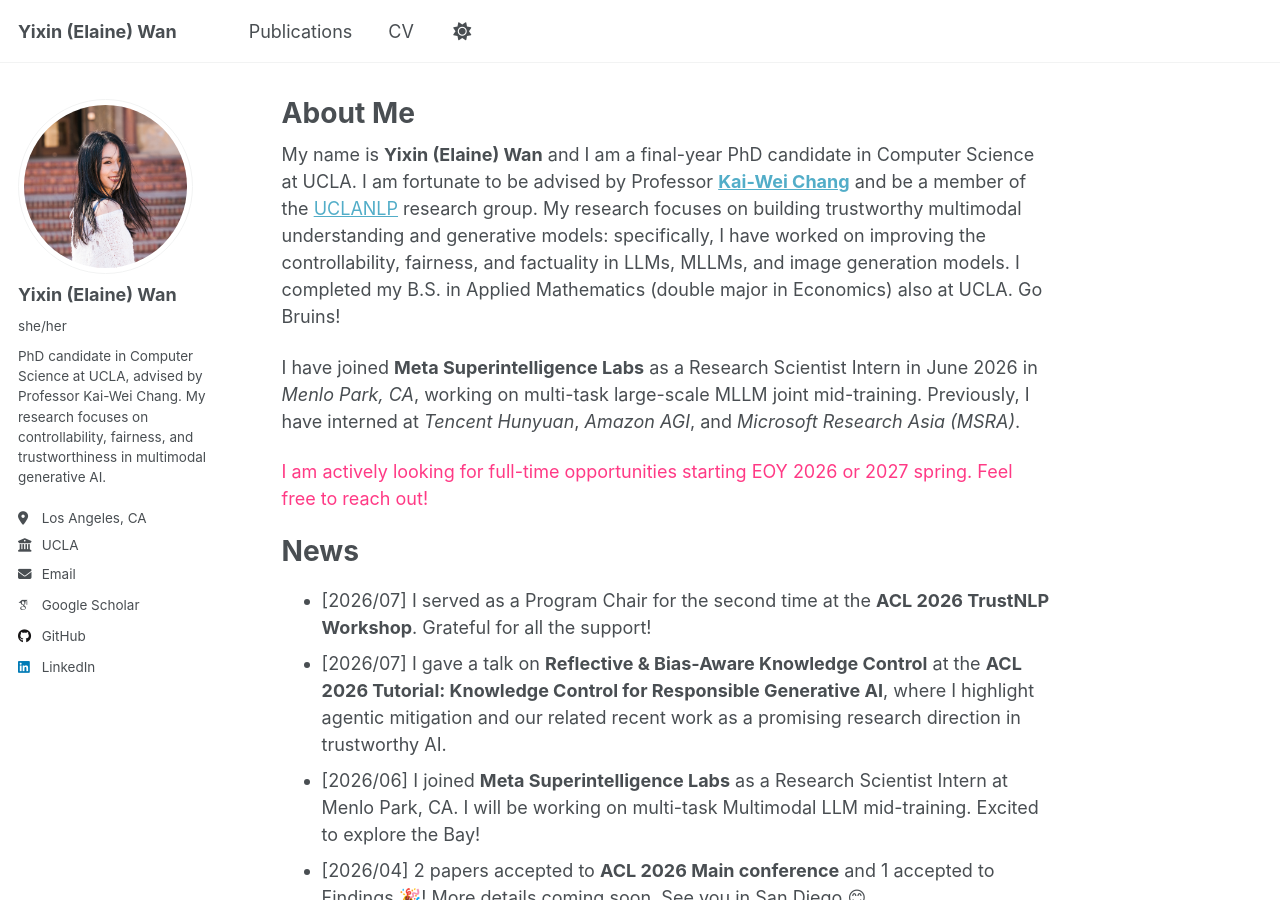
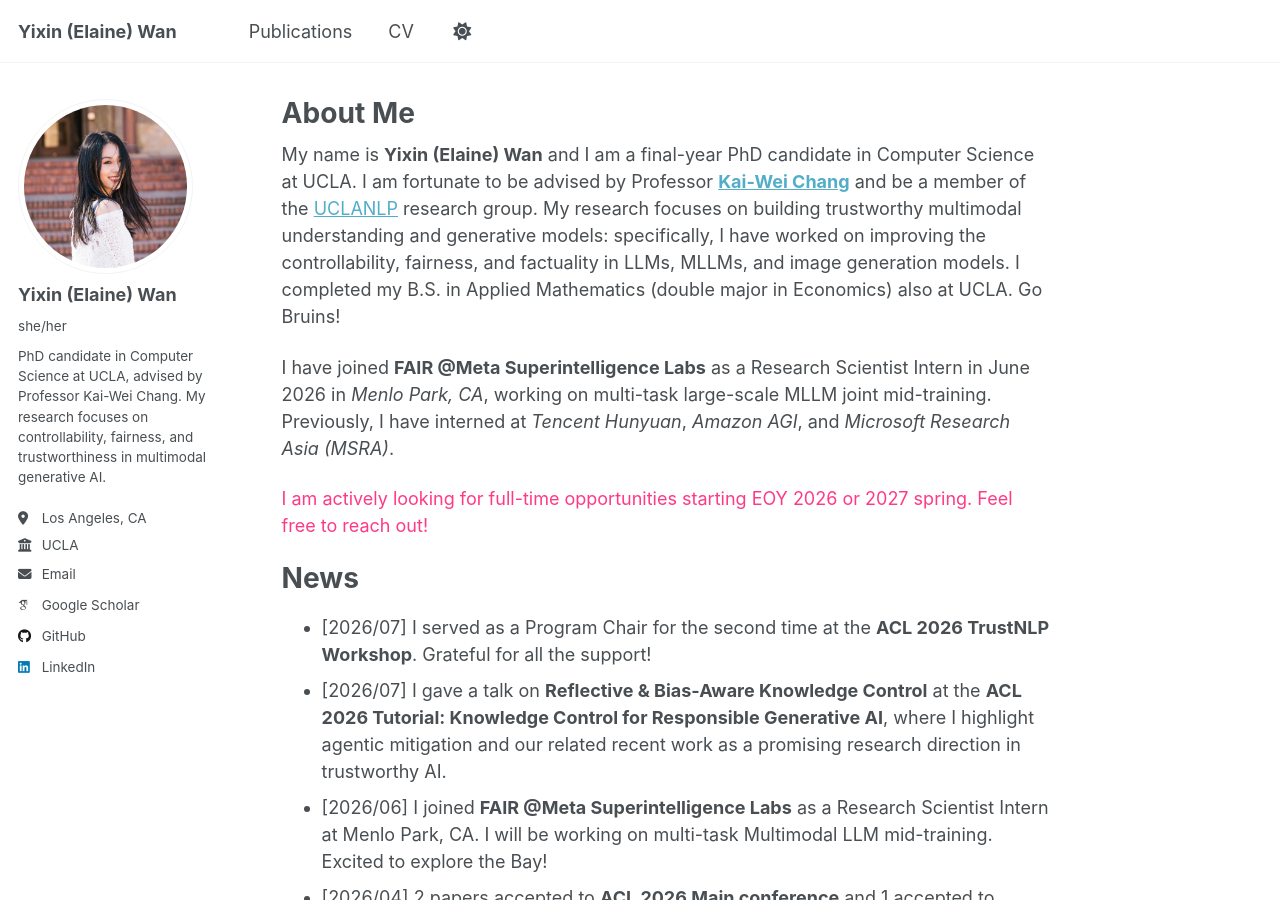
Before and after one commit to elainew728/elainew728.github.io, a Jekyll site: the page built from _pages/about.md, in a window 1280 px wide and 900 px high. Built offline with Jekyll 4.4.1, drawn with Linux system fonts in a browser that asks for light colours; some web fonts are replaced; a script that is not in the unit is left out.

Commit message:
Update about

```diff
--- a/_pages/about.md
+++ b/_pages/about.md
@@ -9,7 +9,7 @@ redirect_from:
 
 My name is **Yixin (Elaine) Wan** and I am a final-year PhD candidate in Computer Science at UCLA. I am fortunate to be advised by Professor [**Kai-Wei Chang**](https://web.cs.ucla.edu/~kwchang/) and be a member of the [UCLANLP](https://web.cs.ucla.edu/~kwchang/members/) research group. My research focuses on building trustworthy multimodal understanding and generative models: specifically, I have worked on improving the controllability, fairness, and factuality in LLMs, MLLMs, and image generation models. I completed my B.S. in Applied Mathematics (double major in Economics) also at UCLA. Go Bruins!
 
-I have joined **Meta Superintelligence Labs** as a Research Scientist Intern in June 2026 in *Menlo Park, CA*, working on multi-task large-scale MLLM joint mid-training. Previously, I have interned at *Tencent Hunyuan*, *Amazon AGI*, and *Microsoft Research Asia (MSRA)*.
+I have joined **FAIR @Meta Superintelligence Labs** as a Research Scientist Intern in June 2026 in *Menlo Park, CA*, working on multi-task large-scale MLLM joint mid-training. Previously, I have interned at *Tencent Hunyuan*, *Amazon AGI*, and *Microsoft Research Asia (MSRA)*.
 
 <span style="color: #ff3a85;">I am actively looking for full-time opportunities starting EOY 2026 or 2027 spring. Feel free to reach out!</span>
 
@@ -17,7 +17,7 @@ News
 ======
 * [2026/07] I served as a Program Chair for the second time at the **ACL 2026 TrustNLP Workshop**. Grateful for all the support!
 * [2026/07] I gave a talk on **Reflective & Bias-Aware Knowledge Control** at the **ACL 2026 Tutorial: Knowledge Control for Responsible Generative AI**, where I highlight agentic mitigation and our related recent work as a promising research direction in trustworthy AI.
-* [2026/06] I joined **Meta Superintelligence Labs** as a Research Scientist Intern at Menlo Park, CA. I will be working on multi-task Multimodal LLM mid-training. Excited to explore the Bay!
+* [2026/06] I joined **FAIR @Meta Superintelligence Labs** as a Research Scientist Intern at Menlo Park, CA. I will be working on multi-task Multimodal LLM mid-training. Excited to explore the Bay!
 * [2026/04] 2 papers accepted to **ACL 2026 Main conference** and 1 accepted to Findings 🎉! More details coming soon. See you in San Diego 😊
 * [2026/02] [MotionEdit](https://arxiv.org/abs/2512.10284) is accepted to **CVPR 2026** 🎉! See you in Denver 😄
 * [2025/12] 📢 ⭐️ New Work on **Motion Image Editing** with *Tencent Hunyuan* released! Check it out: [MotionEdit: Benchmarking and Learning Motion-Centric Image Editing](https://arxiv.org/abs/2512.10284) . Also check out more demos on our [Project Page](https://motion-edit.github.io/)!
```
Also changed, not shown: _pages/cv.md (+1 -1 lines).
